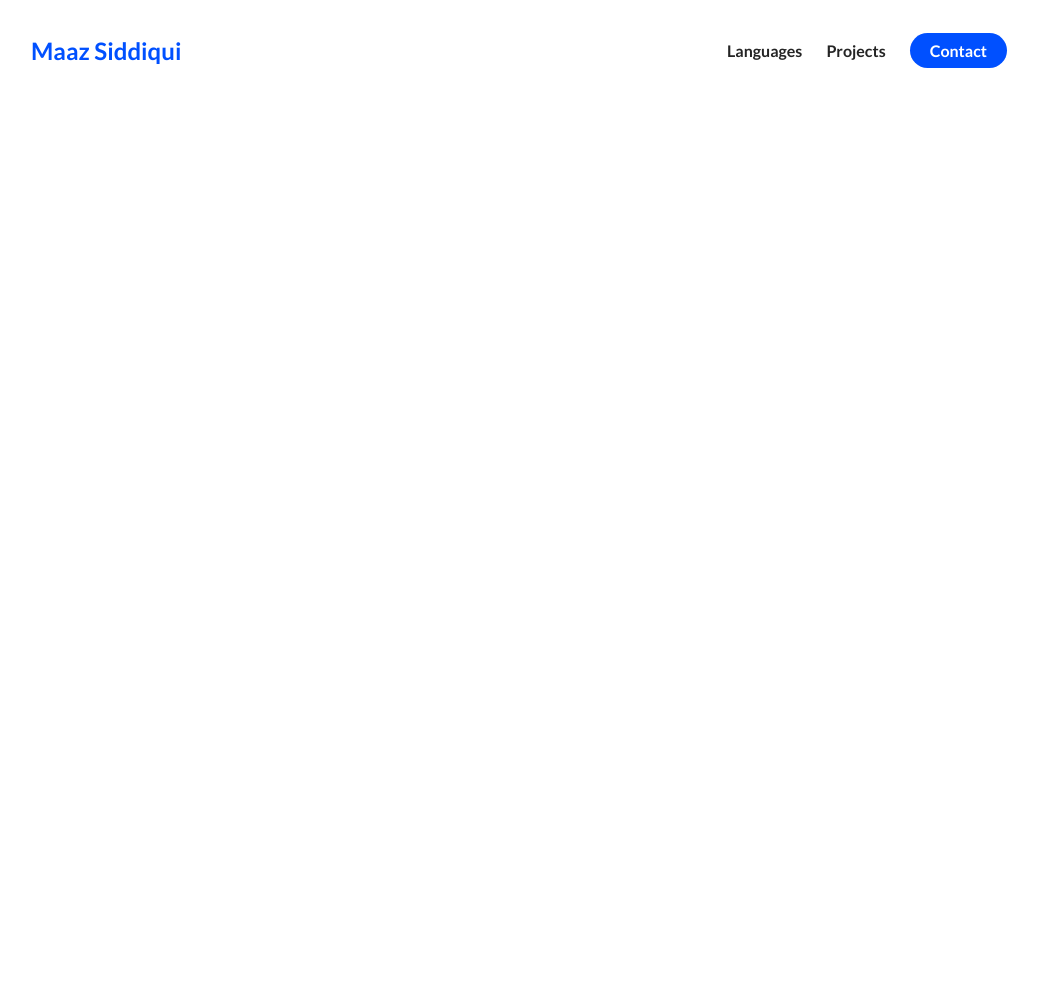
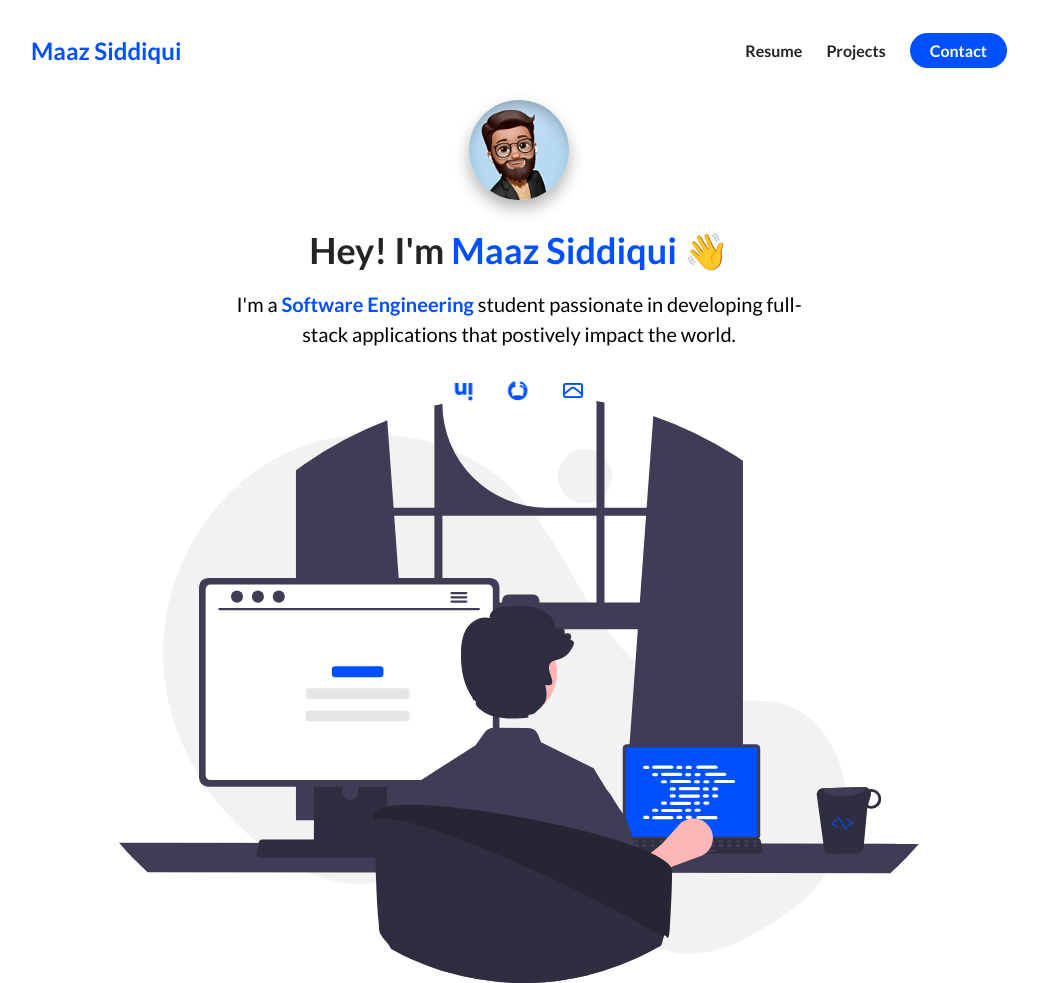
Before and after one commit to mbhsiddiqui/myWebsite, a plain HTML site: page index.html in a window 1280 px wide. Shown: the whole page, without its empty margins (121-1159 px from the left). Before the commit the page ends 800 px from the top, so only its background shows below. Drawn offline with Linux system fonts and the light colour scheme.

Commit message:
about me

```diff
--- a/css/styles.css
+++ b/css/styles.css
@@ -18,6 +18,10 @@ span {
   line-height: 1.25;
 }
 
+h1 {
+  font-size: 36px;
+}
+
 p {
   line-height: 1.5;
   font-size: 16px;
@@ -25,6 +29,24 @@ p {
 
 li {
   list-style-type: none;
+}
+
+.flex {
+  display: flex;
+}
+
+.flex-1 {
+  flex: 1;
+}
+
+.row {
+  width: 100%;
+  max-width: 800px;
+  margin: 0 auto;
+}
+
+.text--blue {
+  color: #0050ff;
 }
 
 /* Navigation Bar */
@@ -68,3 +90,66 @@ nav {
   margin: 0 12px;
   font-weight: bold;
 }
+
+/* ABOUT ME */
+
+#about-me {
+  min-height: 100vh;
+  display: flex;
+  flex-direction: column;
+}
+
+.about-me__info {
+  display: flex;
+  flex-direction: column;
+}
+
+.about-me__info--container {
+  display: flex;
+  flex-direction: column;
+  align-items: center;
+  max-width: 600px;
+  margin: 0 auto;
+  text-align: center;
+}
+
+.about-me__picture--mask {
+  width: 100px;
+  height: 100px;
+  border-radius: 55%;
+  overflow: hidden;
+  box-shadow: 0 8px 16px rgba(0, 0, 0, 0.3);
+  margin-bottom: 28px;
+}
+
+.about-me__picture {
+  width: 100%;
+  transform: scale(1.25);
+  padding-top: 8px;
+}
+
+.about-me__info--title {
+  margin-bottom: 16px;
+}
+
+.about-me__info--para {
+  font-size: 20px;
+  margin-bottom: 28px;
+}
+
+.about-me__link {
+  font-size: 20px;
+  color: #0050ff;
+  text-decoration: none;
+  padding: 0 16px;
+}
+
+.about-me__img--container {
+  flex: 1;
+  display: flex;
+  align-items: center;
+}
+
+.about-me__img {
+  width: 100%;
+}
--- a/index.html
+++ b/index.html
@@ -6,6 +6,10 @@
     <meta name="viewport" content="width=device-width, initial-scale=1.0" />
     <title>Maaz Siddiqui</title>
     <link rel="stylesheet" href="./css/styles.css" />
+    <script
+      src="https://kit.fontawesome.com/aec79e57ae.js"
+      crossorigin="anonymous"
+    ></script>
   </head>
   <body>
     <section id="about-me">
@@ -16,7 +20,7 @@
             <a
               href=""
               class="nav__link--anchor link__hover-effect link hover-effect--black"
-              >Languages</a
+              >Resume</a
             >
           </li>
           <li>
@@ -33,6 +37,45 @@
           </li>
         </ul>
       </nav>
-    </section>
+      <div class="flex flex-1">
+        <div class="about-me__info row">
+          <div class="about-me__info--container">
+            <figure class="about-me__picture--mask">
+              <img
+                src="./assets/me.jpg"
+                class="about-me__picture"
+                alt="Picture of me"
+              />
+            </figure>
+            <h1 class="about-me__info--title">
+              Hey! I'm <spna class="text--blue">Maaz Siddiqui</spna> 👋
+            </h1>
+            <p class="about-me__info--para">
+              I'm a
+              <strong class="text--blue">Software Engineering</strong> student
+              passionate in developing full-stack applications that postively
+              impact the world.
+            </p>
+            <div class="about-me__links">
+              <a class="about-me__link" href="https://www.linkedin.com/in/maaz-siddiqui-079/">
+                <i class="fa-brands fa-linkedin-in fa-spin"></i>
+              </a>
+              <a class="about-me__link" href="https://github.com/mbhsiddiqui">
+                <i class="fa-brands fa-github fa-spin"></i>
+              </a>
+              <a class="about-me__link" href="mailto:maaz.haroon@gmail.com">
+                <i class="far fa-envelope fa-spin"></i>
+              </a>
+            </div>
+          </div>
+          <figure class="about-me__img--container">
+            <img
+              src="./assets/undraw_programming_re_kg9v.svg"
+              class="about-me__img"
+              alt=""
+            />
+          </figure>
+        </div>
+      </div>
   </body>
 </html>
```
Also changed, not shown: assets/me.jpg (added), assets/undraw_programming_re_kg9v.svg (added).
